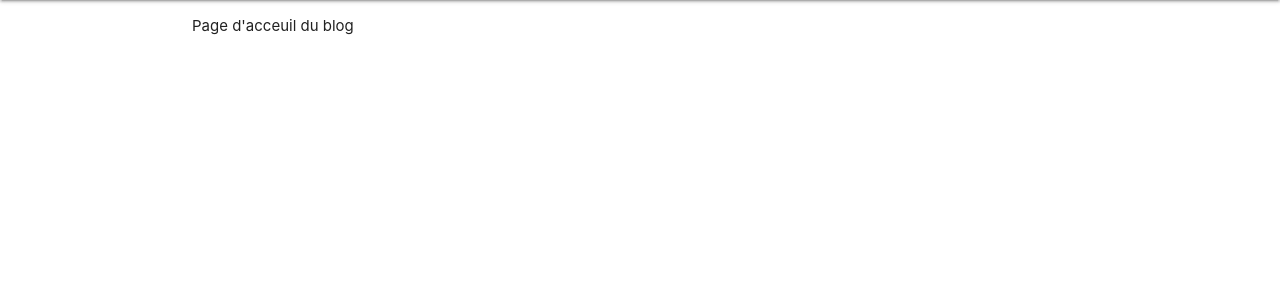
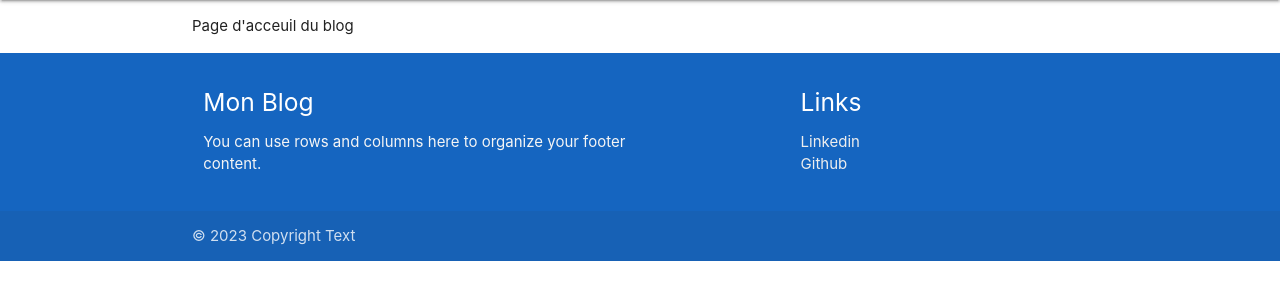
Before and after one commit to Herve-Dev/P5_Blog_PHP, a PHP site: page / in a window 1280 px wide. Shown: the part 64-364 px from the top of the page. Run offline with PHP 8.4, Linux system fonts and the light colour scheme; data that the repository does not hold is empty.

Commit message:
add footer

```diff
--- a/Views/default.php
+++ b/Views/default.php
@@ -17,7 +17,7 @@
             <a href="/" class="brand-logo ">MON BLOG</a>
             <ul id="nav-mobile" class="right hide-on-med-and-down">
 
-                <?php if(isset($_SESSION['user']) && !empty($_SESSION['user']['id'])): ?>
+                <?php if (isset($_SESSION['user']) && !empty($_SESSION['user']['id'])) : ?>
                     <li><a href="/">Acceuil</a></li>
                     <li><a href="/post">Mes Publications</a></li>
                     <div class="chip">
@@ -25,7 +25,7 @@
                         Jane Doe
                     </div>
                     <li><a href="user/logout">Se déconnecter </a></li>
-                <?php else: ?>
+                <?php else : ?>
 
                     <li><a href="user/register">S'inscrire</a></li>
                     <li><a href="user/login">Se connecter</a></li>
@@ -37,6 +37,29 @@
 
     <div class="container"> <?= $content ?></div>
 
+    <footer class="page-footer blue darken-3">
+        <div class="container">
+            <div class="row">
+                <div class="col l6 s12">
+                    <h5 class="white-text">Mon Blog</h5>
+                    <p class="grey-text text-lighten-4">You can use rows and columns here to organize your footer content.</p>
+                </div>
+                <div class="col l4 offset-l2 s12">
+                    <h5 class="white-text">Links</h5>
+                    <ul>
+                        <li><a class="grey-text text-lighten-3" href="#!">Linkedin</a></li>
+                        <li><a class="grey-text text-lighten-3" href="#!">Github</a></li>
+                    </ul>
+                </div>
+            </div>
+        </div>
+        <div class="footer-copyright">
+            <div class="container">
+                © 2023 Copyright Text
+            </div>
+        </div>
+    </footer>
+
     <script src="https://cdnjs.cloudflare.com/ajax/libs/materialize/1.0.0/js/materialize.min.js"></script>
 </body>
 
```
